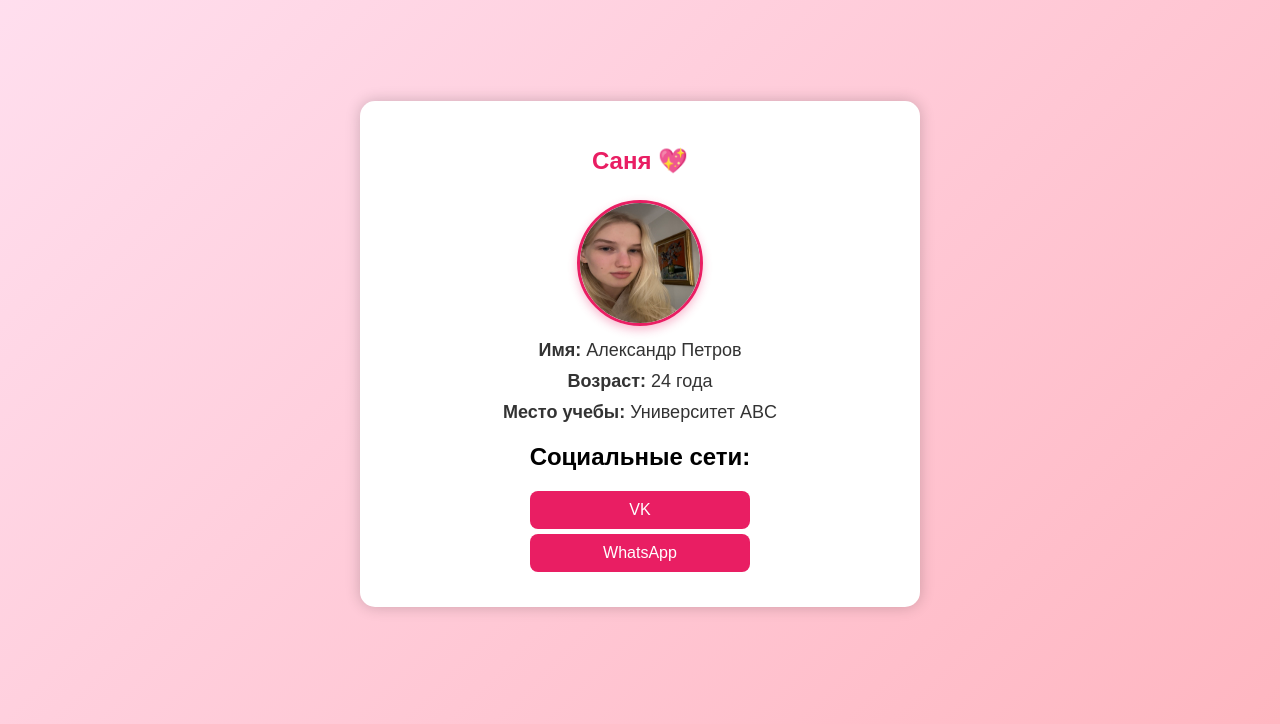
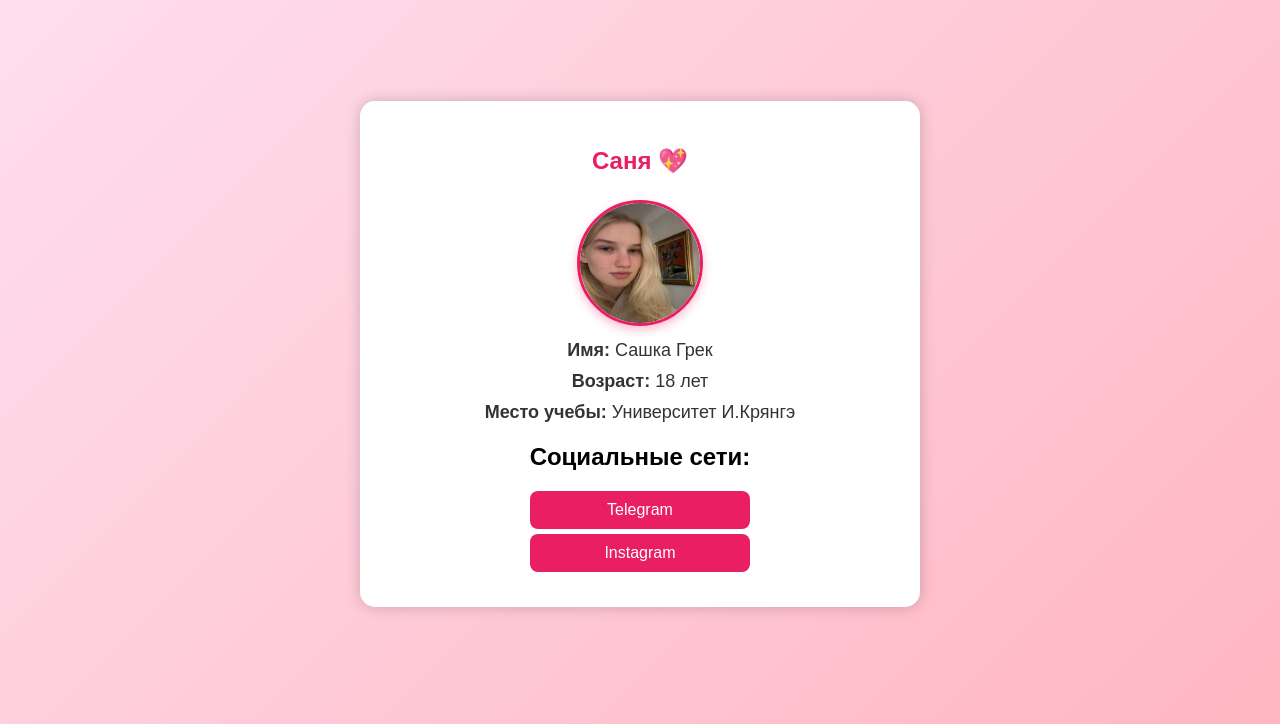
Before and after one commit to andryginx/love-sasha, a plain HTML site: page sasha.html in a window 1280 px wide. Shown: the part 76-800 px from the top of the page. Drawn offline with Linux system fonts and the light colour scheme.

Commit message:
Update sasha.html

```diff
--- a/sasha.html
+++ b/sasha.html
@@ -14,16 +14,16 @@
         </a>
     </header>
 
-    <div class="container">
+<div class="container">
         <h1>Саня 💖</h1>
         <img src="image/-2.jpg" alt="Фото Сани" class="profile-img">
-        <p><strong>Имя:</strong> Александр Петров</p>
-        <p><strong>Возраст:</strong> 24 года</p>
-        <p><strong>Место учебы:</strong> Университет ABC</p>
+        <p><strong>Имя:</strong> Сашка Грек</p>
+        <p><strong>Возраст:</strong> 18 лет</p>
+        <p><strong>Место учебы:</strong> Университет И.Крянгэ</p>
         <h2>Социальные сети:</h2>
         <div class="social-links">
-            <a href="https://vk.com/sasha" target="_blank">VK</a>
-            <a href="https://wa.me/79991234567" target="_blank">WhatsApp</a>
+            <a href="https://t.me/grekssasha?igsh" target="_blank">Telegram</a>
+            <a href="https://www.instagram.com/grekssasha?igsh=MWNleGF5aG1oMmN0eQ==" target="_blank">Instagram</a>
         </div>
     </div>
 </body>
```
